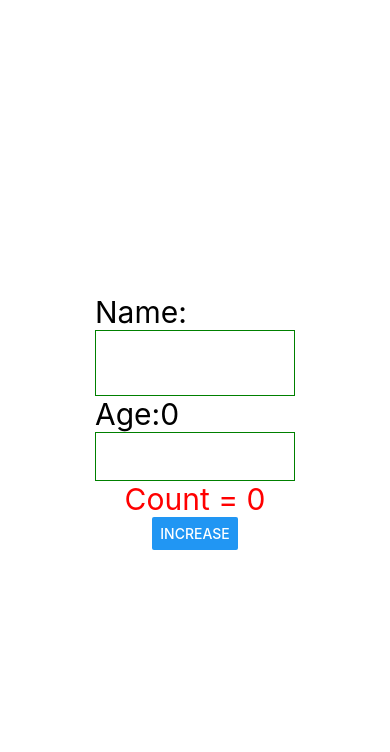
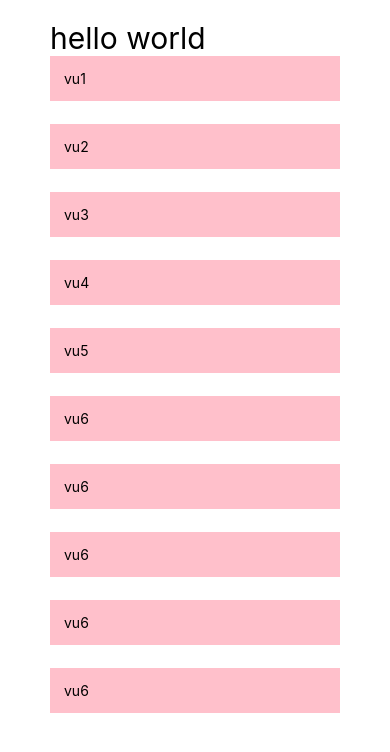
Before and after one commit to vun30/react-native-todo, a React Native app: screen / in a window 390 px wide. Shown: the top 752 px of the page. Built offline with nearby package versions, Linux system fonts and the light colour scheme.

Commit message:
scroll view with array and map

```diff
--- a/App.tsx
+++ b/App.tsx
@@ -1,60 +1,45 @@
 import { StatusBar } from "expo-status-bar";
-import { Button, StyleSheet, Text, TextInput, View } from "react-native";
+import { Button, ScrollView, StyleSheet, Text, TextInput, View } from "react-native";
 import { useState } from "react";
 export default function App() {
-  // const [name, setName] = useState<String>("eric");
-  // const [test, setTest] = useState({
-  //   name:'vu',
-  //   age: 22
-  // })
-  const [count, setCount] = useState<number>(0);
-  const [name, setName] = useState<String>("")
-  const [age,setAge] = useState<number>(0)
+  const [student, setStudents] = useState([
+    { id: 1, name: "vu1", age: "18" },
+    { id: 2, name: "vu2", age: "18" },
+    { id: 3, name: "vu3", age: "18" },
+    { id: 4, name: "vu4", age: "18" },
+    { id: 5, name: "vu5", age: "18" },
+    { id: 6, name: "vu6", age: "18" },
+    { id: 7, name: "vu6", age: "18" },
+    { id: 8, name: "vu6", age: "18" },
+    { id: 9, name: "vu6", age: "18" },
+    { id: 10, name: "vu6", age: "18" },
+  ]);
   return (
     <View style={styles.container}>
-      <View>
-        <Text style={{ fontSize: 30 }}>Name:{name}</Text>
-        <TextInput
-          multiline
-          autoCapitalize={"words"}
-          onChangeText={(value) => setName(value)}
-          style={{
-            borderColor: "green",
-            borderWidth: 1,
-            width: 200,
-            padding: 15,
-          }}
-        ></TextInput>
-      </View>
-      <View>
-        <Text style={{ fontSize: 30 }}>Age:{age}</Text>
-        <TextInput
-          onChangeText={(value) => setAge(+value)}
-          style={{
-            borderColor: "green",
-            borderWidth: 1,
-            width: 200,
-            padding: 15,
-
-          }}
-          keyboardType="numeric"
-          maxLength={2}
-        ></TextInput>
-      </View>
-      <Text style={{ color: "red", fontSize: 30 }}>Count = {count}</Text>
-      <View>
-        <Button title="Increase" onPress={() => setCount(count + 1)} />
-      </View>
-      <StatusBar style="auto" />
+      <Text style={{ fontSize: 30 }}>hello world</Text>
+      <ScrollView>
+        {student.map((item) => {
+          return (
+            <View
+              key={item.id}
+              style={{ padding: 14, backgroundColor: "pink", marginBottom: 23 }}
+            >
+              <Text>{item.name}</Text>
+            </View>
+          );
+        })}
+      </ScrollView>
     </View>
   );
 }
 
 const styles = StyleSheet.create({
   container: {
+    paddingTop: 20,
+    paddingHorizontal:50,
     flex: 1,
     backgroundColor: "#fff",
-    alignItems: "center",
-    justifyContent: "center",
+    // alignItems: "center",
+    // justifyContent: "center",
   },
 });
```
Also changed, not shown: package.json (+4 -4 lines), 1 other file (tests, documents, lock files or other folders).
